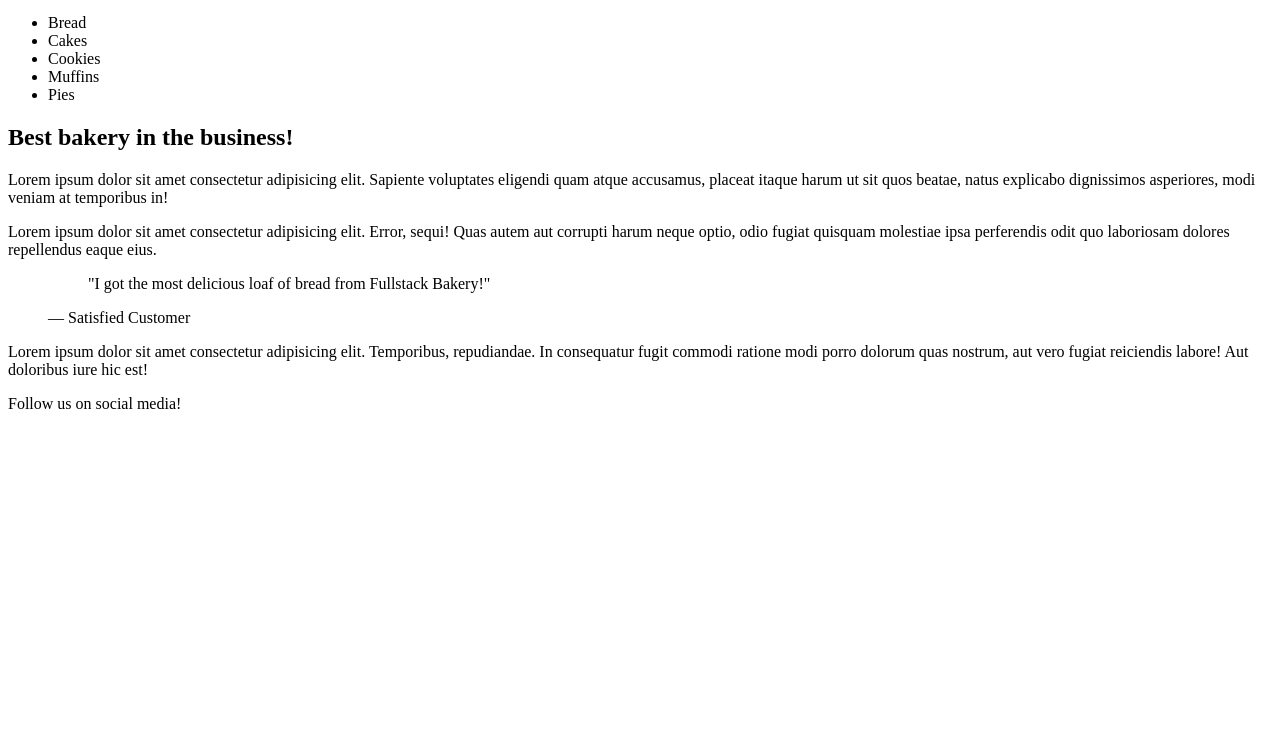
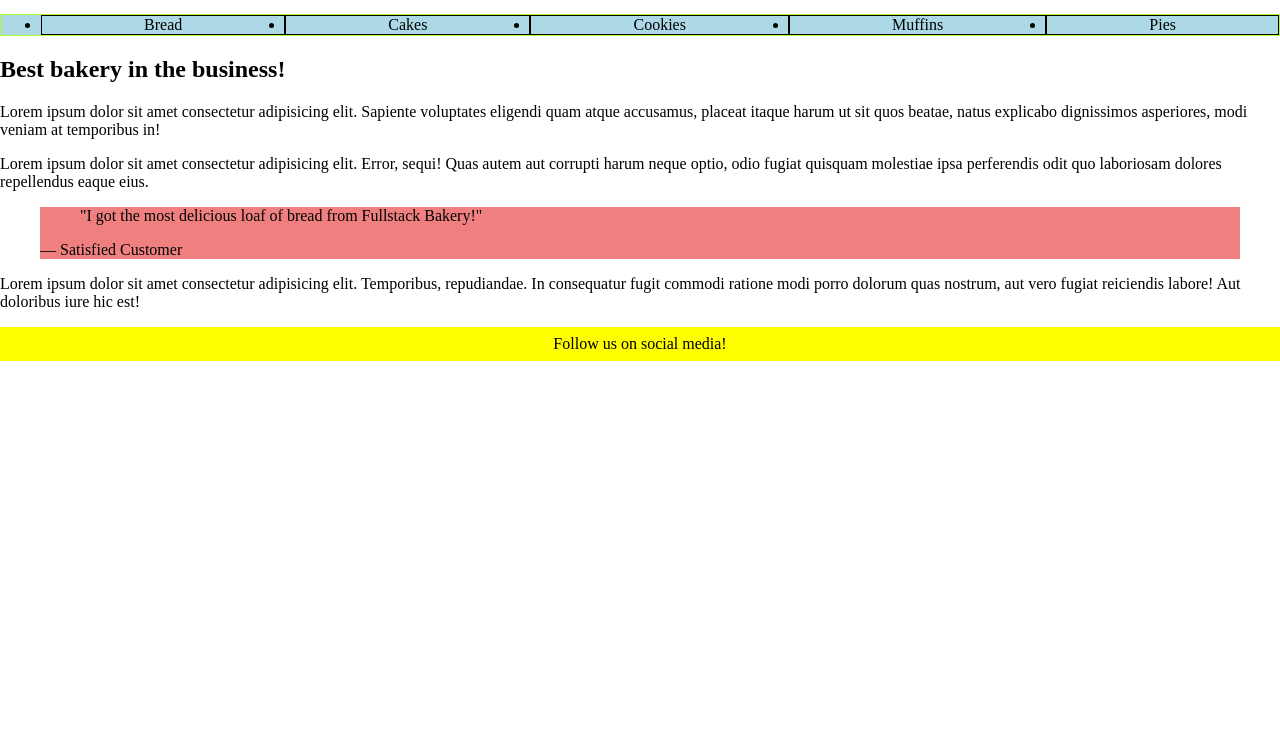
Before and after one commit to stiteshaydenstites-lgtm/Fullstack-Bakery, a plain HTML site: page index.html in a window 1280 px wide. Shown: the part 70-800 px from the top of the page. Drawn offline with Linux system fonts and the light colour scheme.

Commit message:
added index.css linked index.html and index.css together

```diff
--- /dev/null
+++ b/index.css
@@ -0,0 +1,67 @@
+body{
+  display:flex;
+  height: 100vh;
+  margin: 0;
+  box-sizing: border-box;
+  flex-grow:1;
+  flex-direction: column;
+}
+.brand{
+  display:flex;
+  background-color: red;
+  font-family: Arial, Helvetica, sans-serif;
+  align-items: right;
+}
+.bakeditems{
+  display:flex;
+  background-color: lightblue;
+  font-family: 'Times New Roman', Times, serif;
+
+}
+
+.testimonial{
+  background-color: lightcoral;
+
+}
+footer{
+  padding: 0.5rem;
+  background-color: yellow;
+  text-align: center;
+}
+ul{
+  border:1px solid greenyellow;
+}
+li{
+  border: 1px solid black;
+  text-align: center;
+
+}
+
+#bread{
+  flex-grow: 1;
+}
+#cakes{
+  flex-grow: 1;
+}
+#muffins{
+  flex-grow: 1;
+}
+#pies{
+  flex-grow: 1;
+}
+#cookies{
+  flex-grow: 1;
+}
+
+#menus{
+ flex-grow:1;
+}
+#catering{
+  flex-grow: 1;
+}
+#recipes{
+  flex-grow: 1;
+}
+#aboutus{
+  flex-grow: 1;
+}
--- a/index.html
+++ b/index.html
@@ -2,25 +2,26 @@
 <html lang="en">
   <head>
     <title>Fullstack Bakery</title>
+    <link rel="stylesheet" href="index.css">
   </head>
   <body>
     <header>
       <p class="brand">Fullstack Bakery</p>
       <nav>
-        <a href="#">Menus</a>
-        <a href="#">Catering</a>
-        <a href="#">Recipes</a>
-        <a href="#">About Us</a>
+        <a id= "menus" href="#">Menus</a>
+        <a id= "catering" href="#">Catering</a>
+        <a id= "recipes" href="#">Recipes</a>
+        <a id= "aboutus" href="#">About Us</a>
       </nav>
     </header>
     <main>
       <aside>
-        <ul>
-          <li>Bread</li>
-          <li>Cakes</li>
-          <li>Cookies</li>
-          <li>Muffins</li>
-          <li>Pies</li>
+        <ul class="bakeditems">
+          <li id="bread" href="#">Bread</li>
+          <li id="cakes" href="#">Cakes</li>
+          <li id="cookies" href="#">Cookies</li>
+          <li id="muffins" href="#">Muffins</li>
+          <li id="pies" href="#">Pies</li>
         </ul>
       </aside>
       <article>
```
